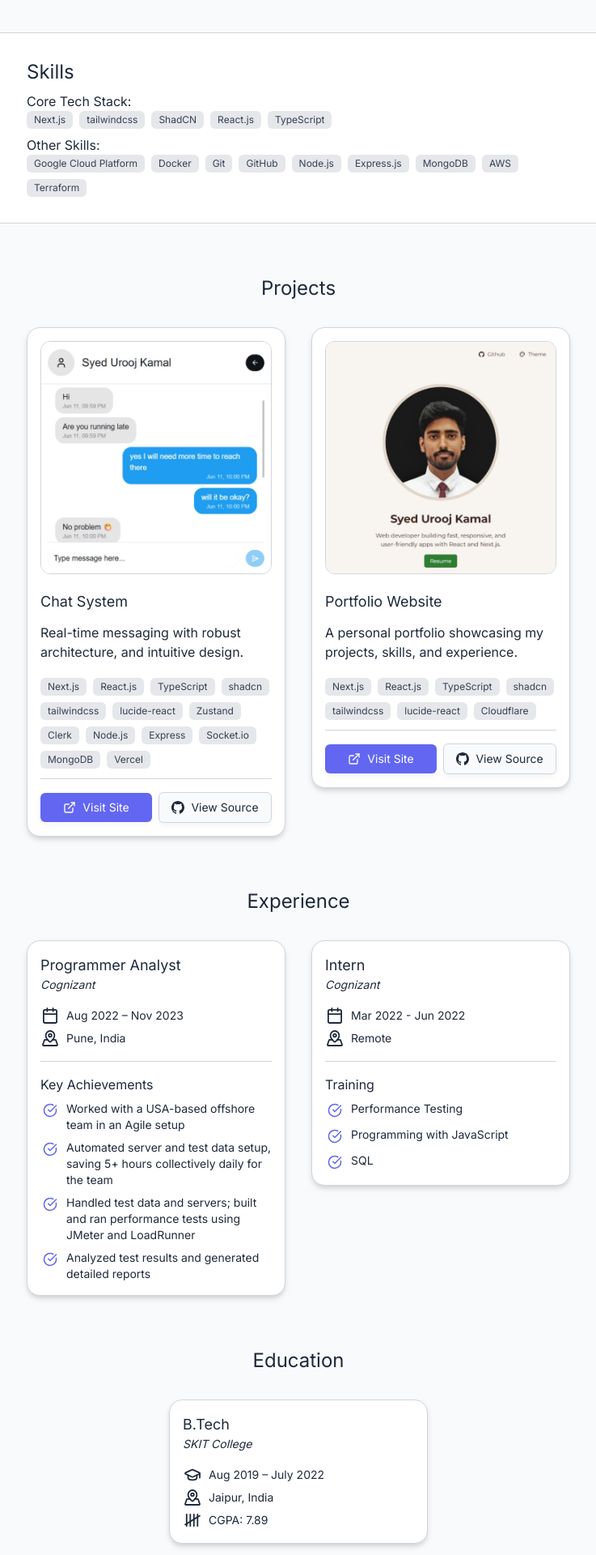
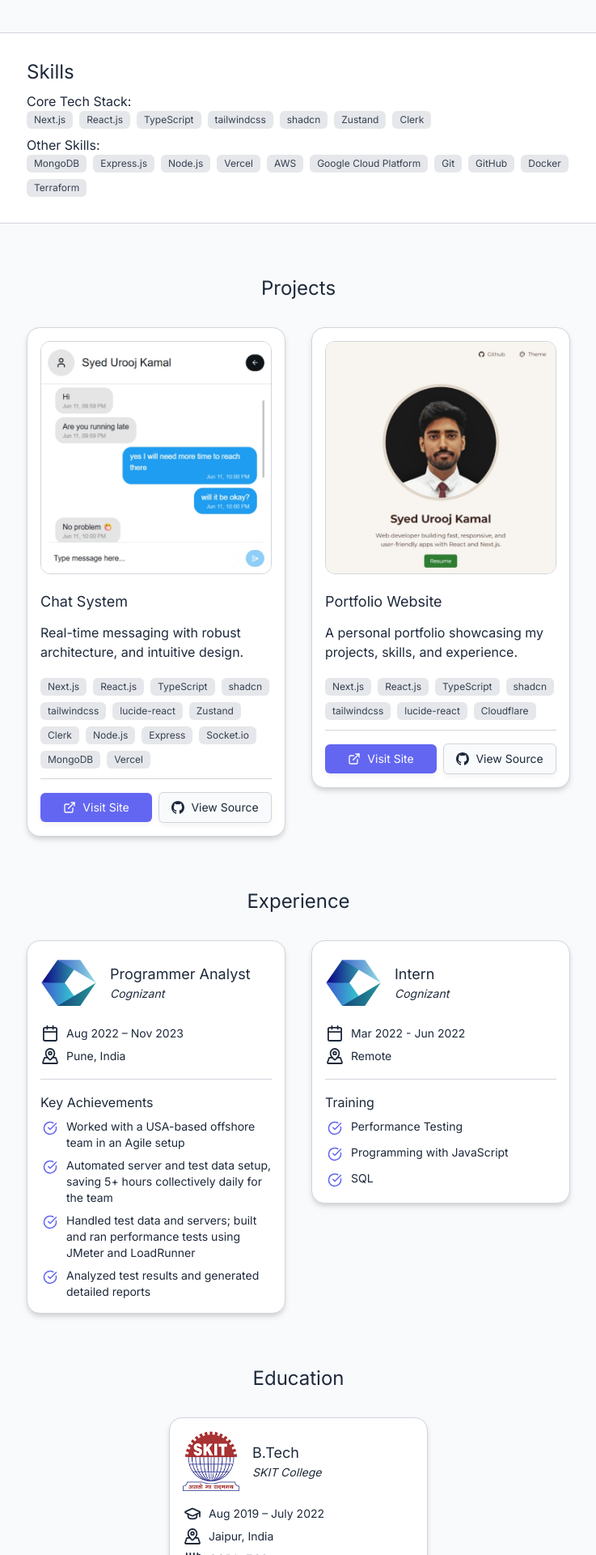
Before and after one commit to syeduroojkamal/www-syeduroojkamal-com, a Next.js app: page / in a window 1280 px wide. Shown: the part 460-2380 px from the top of the page at 81% size, without its empty margins (271-1008 px from the left). Built offline with nearby package versions, Linux system fonts and the light colour scheme; a web font is replaced by a local one.

Commit message:
add: skit and cognizant images

```diff
--- a/src/components/sections/EducationSection.tsx
+++ b/src/components/sections/EducationSection.tsx
@@ -1,4 +1,5 @@
 import { GraduationCap, MapPinned, Tally5 } from "lucide-react";
+import Image from "next/image";
 
 export default function EducationSection() {
   return (
@@ -6,8 +7,19 @@ export default function EducationSection() {
       <h1 className="text-2xl text-center">Education</h1>
       <div className="flex flex-wrap items-start justify-center gap-8 mt-8">
         <div className="bg-card p-4 w-80 border rounded-2xl shadow-lg">
-          <h2 className="text-lg">B.Tech</h2>
-          <h3 className="italic text-sm">SKIT College</h3>
+          <div className="flex w-full justify-start items-center gap-4">
+            <Image
+              src="/skit.png"
+              alt="photo of Syed Urooj Kamal"
+              width={70}
+              height={70}
+              unoptimized
+            />
+            <div>
+              <h2 className="text-lg">B.Tech</h2>
+              <h3 className="italic text-sm">SKIT College</h3>
+            </div>
+          </div>
           <span className="text-sm flex items-center gap-2 mt-4">
             <GraduationCap className="scale-90" />
             Aug 2019 – July 2022
--- a/src/components/sections/ExperienceSection.tsx
+++ b/src/components/sections/ExperienceSection.tsx
@@ -1,4 +1,5 @@
 import { Calendar, CircleCheckBig, MapPinned } from "lucide-react";
+import Image from "next/image";
 
 export default function ExperienceSection() {
   return (
@@ -6,8 +7,19 @@ export default function ExperienceSection() {
       <h1 className="text-2xl text-center">Experience</h1>
       <div className="flex flex-wrap items-start justify-center gap-8 mt-8">
         <div className="bg-card p-4 w-80 border rounded-2xl shadow-lg">
-          <h2 className="text-lg">Programmer Analyst</h2>
-          <h3 className="italic text-sm">Cognizant</h3>
+          <div className="flex w-full justify-start items-center gap-4">
+            <Image
+              src="/cognizant.svg"
+              alt="photo of Syed Urooj Kamal"
+              width={70}
+              height={70}
+              unoptimized
+            />
+            <div>
+              <h2 className="text-lg">Programmer Analyst</h2>
+              <h3 className="italic text-sm">Cognizant</h3>
+            </div>
+          </div>
           <span className="text-sm flex items-center gap-2 mt-4">
             <Calendar className="scale-90" />
             Aug 2022 – Nov 2023
@@ -38,8 +50,19 @@ export default function ExperienceSection() {
           </div>
         </div>
         <div className="bg-card p-4 w-80 border rounded-2xl shadow-lg">
-          <h2 className="text-lg">Intern</h2>
-          <h3 className="italic text-sm">Cognizant</h3>
+          <div className="flex w-full justify-start items-center gap-4">
+            <Image
+              src="/cognizant.svg"
+              alt="photo of Syed Urooj Kamal"
+              width={70}
+              height={70}
+              unoptimized
+            />
+            <div>
+              <h2 className="text-lg">Intern</h2>
+              <h3 className="italic text-sm">Cognizant</h3>
+            </div>
+          </div>
           <span className="text-sm flex items-center gap-2 mt-4">
             <Calendar className="scale-90" />
             Mar 2022 - Jun 2022
--- a/src/components/sections/SkillsSection.tsx
+++ b/src/components/sections/SkillsSection.tsx
@@ -9,21 +9,24 @@ export default function SkillsSection() {
         <h2 className="mt-2">Core Tech Stack:</h2>
         <div className="flex gap-2 flex-wrap">
           <Badge variant={"secondary"}>Next.js</Badge>
-          <Badge variant={"secondary"}>tailwindcss</Badge>
-          <Badge variant={"secondary"}>ShadCN</Badge>
           <Badge variant={"secondary"}>React.js</Badge>
           <Badge variant={"secondary"}>TypeScript</Badge>
+          <Badge variant={"secondary"}>tailwindcss</Badge>
+          <Badge variant={"secondary"}>shadcn</Badge>
+          <Badge variant={"secondary"}>Zustand</Badge>
+          <Badge variant={"secondary"}>Clerk</Badge>
         </div>
         <h2 className="mt-2">Other Skills:</h2>
         <div className="flex gap-2 flex-wrap">
+          <Badge variant={"secondary"}>MongoDB</Badge>
+          <Badge variant={"secondary"}>Express.js</Badge>
+          <Badge variant={"secondary"}>Node.js</Badge>
+          <Badge variant={"secondary"}>Vercel</Badge>
+          <Badge variant={"secondary"}>AWS</Badge>
           <Badge variant={"secondary"}>Google Cloud Platform</Badge>
-          <Badge variant={"secondary"}>Docker</Badge>
           <Badge variant={"secondary"}>Git</Badge>
           <Badge variant={"secondary"}>GitHub</Badge>
-          <Badge variant={"secondary"}>Node.js</Badge>
-          <Badge variant={"secondary"}>Express.js</Badge>
-          <Badge variant={"secondary"}>MongoDB</Badge>
-          <Badge variant={"secondary"}>AWS</Badge>
+          <Badge variant={"secondary"}>Docker</Badge>
           <Badge variant={"secondary"}>Terraform</Badge>
         </div>
       </div>
```
Also changed, not shown: public/cognizant.svg (added), public/skit.png (added).
